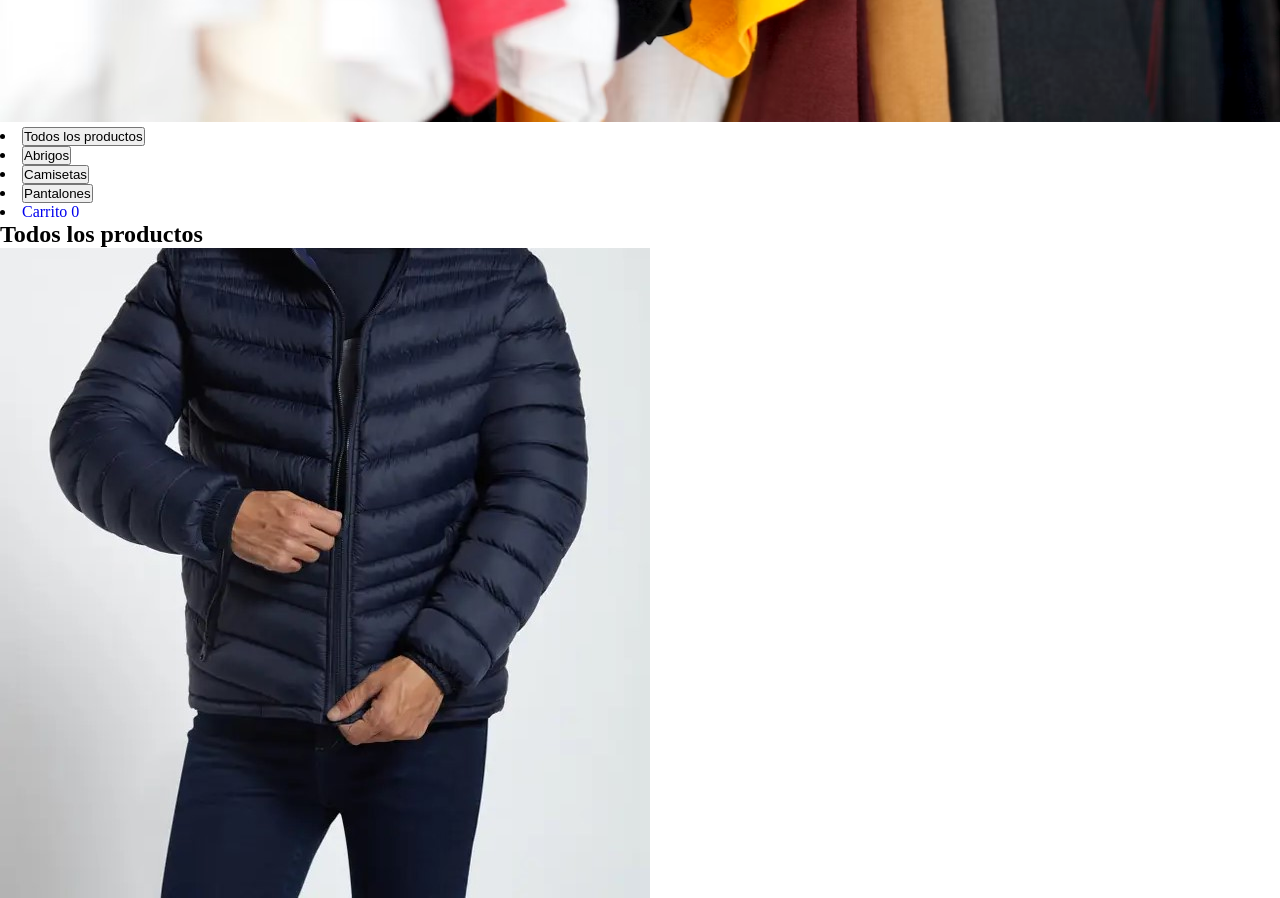
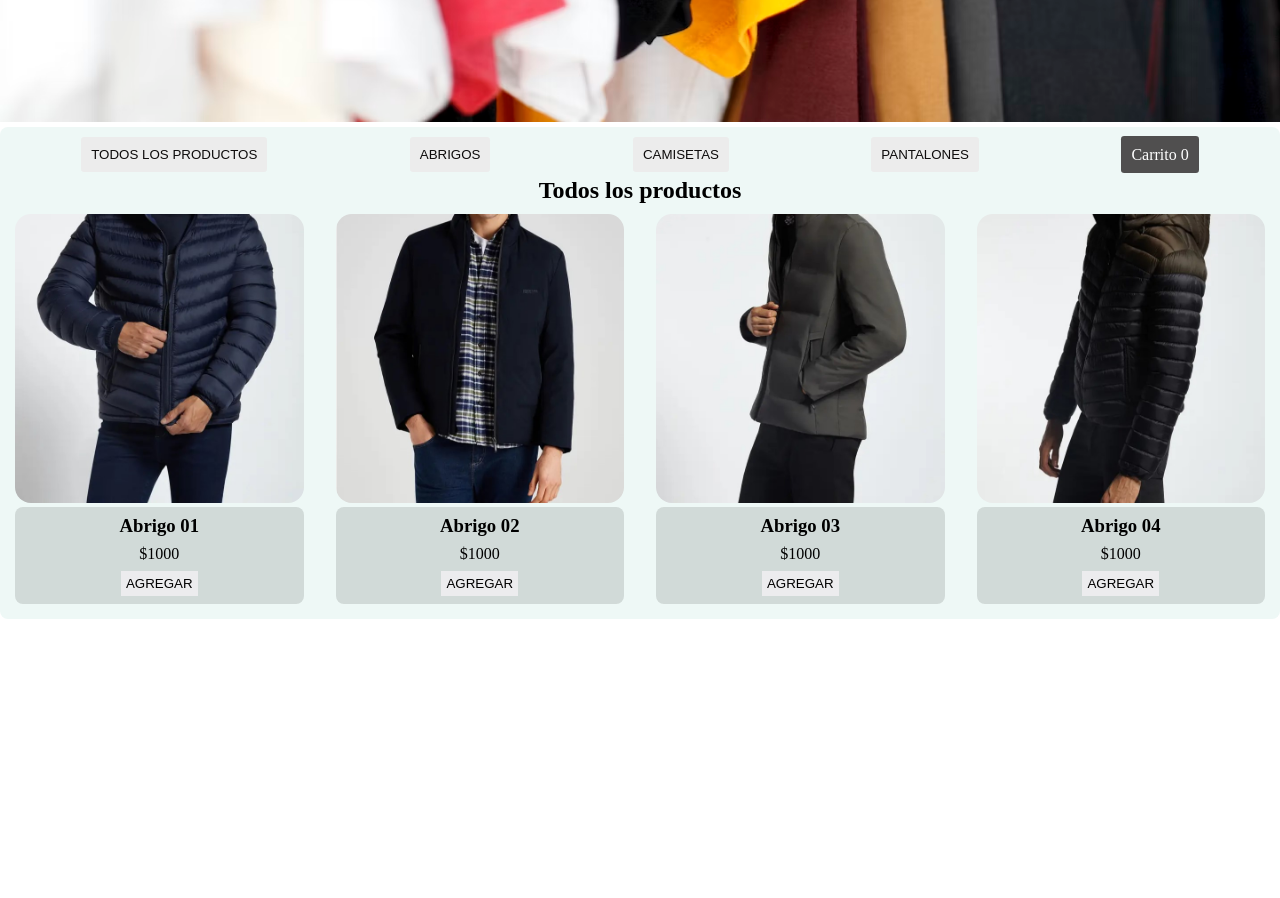
Before and after one commit to GonzaloJVicenteVeron/POMELI, a plain HTML site: page index.html in a window 1280 px wide. Shown: the part 800-1698 px from the top of the page. After the commit the page ends 1419 px from the top, so only its background shows below. Drawn offline with nearby package versions, Linux system fonts and the light colour scheme.

Commit message:
styles.css

```diff
--- a/index.html
+++ b/index.html
@@ -74,8 +74,9 @@
 
         <div class="top-wrapper">
 
+            <ul class="menu">
                 <li>
-                <button class="boton-menu boton-categoria active">Todos los productos</button>
+                    <button class="boton-menu boton-categoria active">Todos los     productos</button>
                 </li>
                 <li>
                     <button class="boton-menu boton-categoria">Abrigos</button>
@@ -87,8 +88,10 @@
                     <button class="boton-menu boton-categoria">Pantalones</button>
                 </li>
                 <li>
-                <a href="./carrito.html" class="boton-menu boton-carrito">Carrito <span class="numerodecarrito">0</span></a>
+                    <a href="./carrito.html" class="boton-menu boton-carrito">Carrito <span class="numerodecarrito">0</spa></a>
                 </li>
+
+            </ul>
 
 
 
@@ -133,6 +136,8 @@
 
                 </div>
 
+
+
             </div>
 
 
--- a/styles.css
+++ b/styles.css
@@ -139,3 +139,99 @@
     padding: 10px;
     border-radius: 5px;
 }
+
+.wrapper {
+    padding: 10px;
+    background-color: #eef8f6;
+    border-radius: 0.5rem;
+}
+
+
+.top-wrapper ul {
+    display: flex;
+    justify-content: space-around;
+    align-items: center;
+    list-style: none;
+}
+
+.boton-categoria {
+    padding: 10px;
+    background: rgb(236, 236, 236);
+    border: white;
+    box-shadow: none;
+    color: rgb(14, 12, 12);
+    cursor: pointer;
+    border-radius: 0.2rem;
+    text-transform: uppercase;
+}
+
+.boton-categoria:hover {
+    background-color: #1c1c1c;
+    color: #aee5f3;
+    transition: background-color 0.2s , color .2s;
+}
+
+.boton-carrito {
+    padding: 10px;
+    text-decoration: none;
+    background-color: #504f4f;
+    color: white;
+    border-radius: 0.2rem;
+    cursor: pointer;
+
+}
+
+.boton-carrito:hover {
+    background-color: #000000;
+    color: #ffffff;
+    transition: background-color 0.2s , color .2s;
+}
+
+
+
+.bottom-wrapper {
+    margin: 5px;
+}
+
+.titulo-principal {
+    margin-bottom: 10px;
+    text-align: center;
+}
+
+.contenedor-productos {
+    display: grid;
+    grid-template-columns: repeat(4, 1fr);
+    gap: 2rem;
+}
+
+.producto-imagen {
+    max-width: 100%;
+    border-radius: 1rem;
+}
+
+.producto-detalles {
+    background-color: #d1dad8;
+    color: black;
+    padding: 0.5rem;
+    border-radius: 0.5rem;
+    display: flex;
+    flex-direction: column;
+    gap: 0.5rem;
+    align-items: center;
+}
+
+.producto-agregar {
+    border: 0;
+    background-color: #ececee;
+    cursor: pointer;
+    padding: 5px;
+    border-radius: 0,75rem;
+    text-transform: uppercase;
+    border: #eef8f6;
+}
+
+.producto-agregar:hover {
+    background-color: #1c1c1c;
+    color: white;
+    transition: background-color 0.2s , color .2s;
+}
```
Lines whose indentation alone changed are shown as unchanged.
